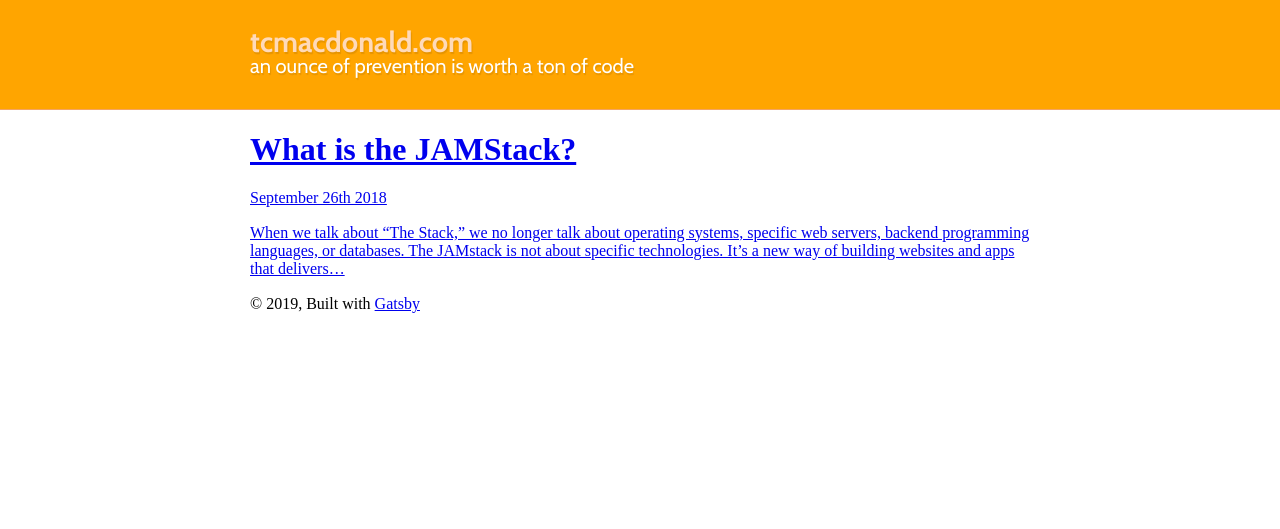
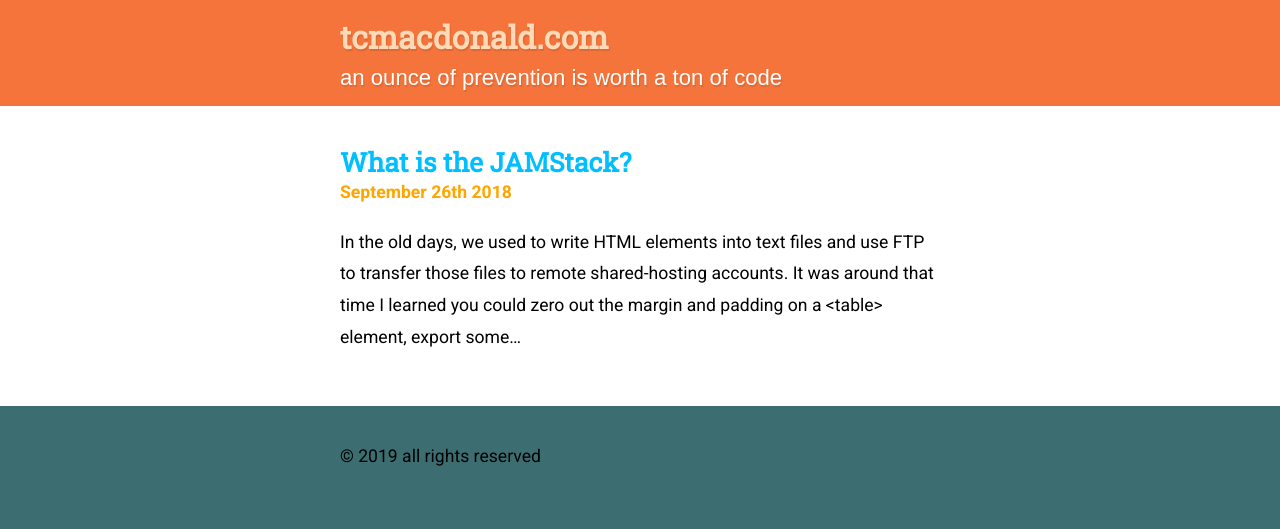
Before and after one commit to tcmacdonald/tcmacdonald-com, a Gatsby site: page / in a window 1280 px wide. Built offline with nearby package versions, Linux system fonts and the light colour scheme; Gatsby itself is replaced by a stand-in of ours.

Commit message:
Implement theme and other layout concerns

```diff
--- a/gatsby-config.js
+++ b/gatsby-config.js
@@ -33,11 +33,11 @@ module.exports = {
       options: {
         fonts: [
           {
-            family: `Slabo 27px`,
+            family: `Roboto Slab`,
             variants: [`400`],
           },
           {
-            family: `Cabin`,
+            family: `Roboto`,
             variants: [`400`, `700`],
           },
         ],
--- a/src/components/container.js
+++ b/src/components/container.js
@@ -3,10 +3,10 @@ import styled from "styled-components"
 
 const Wrapper = styled.div`
   margin: 0 auto;
-  max-width: 780px;
+  max-width: 600px;
   padding-left: 1em;
   padding-right: 1em;
-  @media (min-width: 780px) {
+  @media (min-width: 600px) {
     padding-left: 0;
     padding-right: 0;
   }
--- /dev/null
+++ b/src/components/global-styles.js
@@ -0,0 +1,39 @@
+import { createGlobalStyle } from "styled-components"
+import global from "./global-variables"
+
+export default createGlobalStyle`
+body {
+  background: ${global.colors.orange};
+  font-family: ${global.typography.base_font_family};
+  font-size: 110%;
+  line-height: 180%;
+}
+
+main {
+  background-color: white;
+  padding: 1em 0 2em;
+}
+
+footer {
+  padding: 2em 0 3em;
+}
+
+h1, h2 {
+  font-family: Roboto Slab, sans-serif;
+}
+
+a {
+  color: deepskyblue;
+  text-decoration: none;
+  &:hover {
+    text-decoration: underline;
+  }
+}
+
+blockquote {
+  margin: 0 0 2em;
+  padding: 0 1em;
+  border-left: 3px solid orange;
+  font-style: italic;
+}
+`
--- /dev/null
+++ b/src/components/global-variables.js
@@ -0,0 +1,24 @@
+const global = {
+  typography: {
+    base_font_family: "Roboto, sans-serif",
+    header_font: "boxed-regular-bold, sans-serif",
+    base_font_size: "16px",
+  },
+  colors: {
+    orange: "#3C6E71",
+    dark_green: "#242E32",
+  },
+  screen: {
+    mobile_max: "559px",
+    mobile: "600px",
+    mobile_max: "599px",
+    nav_max: "779px",
+    nav_min: "780px",
+    tablet: "900px",
+    tablet_max: "899px",
+    desktop_max: "1047px",
+    desktop: "1048px",
+  },
+}
+
+export default global
--- a/src/components/header.js
+++ b/src/components/header.js
@@ -5,30 +5,33 @@ import styled from "styled-components"
 import Container from "./container"
 
 const Wrapper = styled.header`
-  background: orange;
-  border-bottom: 1px solid SandyBrown;
-  margin-bottom: 1em;
+  background: #f4743b;
   font-size: 100%;
   a {
     font-size: 180%;
     color: PeachPuff;
     text-decoration: none;
-    font-family: Cabin, sans-serif;
+    font-family: Roboto Slab, sans-serif;
     font-weight: 900;
-    line-height: 70%;
+    line-height: 120%;
     text-shadow: 1px 2px 1px rgba(0, 0, 0, 0.1);
     small {
+      font-family: Cabin, sans-serif;
       display: block;
       color: #fff;
       font-weight: 400;
       font-size: 70%;
+    }
+    &:hover {
+      text-decoration: none;
+      color: white;
     }
   }
 `
 
 const Header = ({ siteTitle, subTitle }) => (
   <Wrapper>
-    <Container style={{ paddingTop: "2em", paddingBottom: "2em" }}>
+    <Container style={{ paddingTop: "1em", paddingBottom: "0.5em" }}>
       <Link to="/">
         {siteTitle}
         {subTitle && <small>{subTitle}</small>}
--- a/src/components/layout.js
+++ b/src/components/layout.js
@@ -10,6 +10,7 @@ import PropTypes from "prop-types"
 import { StaticQuery, graphql } from "gatsby"
 import Container from "./container"
 import Header from "./header"
+import GlobalStyles from "./global-styles"
 import "./layout.css"
 
 const Layout = ({ children }) => (
@@ -26,18 +27,19 @@ const Layout = ({ children }) => (
     `}
     render={data => (
       <>
+        <GlobalStyles />
         <Header
           siteTitle={data.site.siteMetadata.title}
           subTitle={data.site.siteMetadata.subtitle}
         />
-        <Container>
-          <main>{children}</main>
-          <footer>
-            © {new Date().getFullYear()}, Built with
-            {` `}
-            <a href="https://www.gatsbyjs.org">Gatsby</a>
-          </footer>
-        </Container>
+        <main>
+          <Container>{children}</Container>
+        </main>
+        <footer>
+          <Container>
+            &copy; {new Date().getFullYear()} all rights reserved
+          </Container>
+        </footer>
       </>
     )}
   />
--- /dev/null
+++ b/src/components/post.js
@@ -0,0 +1,29 @@
+import React, { Component } from "react"
+import { Link } from "gatsby"
+import styled from "styled-components"
+
+const Wrapper = styled.div`
+  h2 {
+    margin-bottom: 0;
+  }
+  > span {
+    font-weight: bold;
+    color: orange;
+  }
+`
+
+export default class Post extends Component {
+  render() {
+    return (
+      <Wrapper className="post-list">
+        <h2>
+          <Link to={this.props.slug} className="link">
+            {this.props.title}
+          </Link>
+        </h2>
+        <span>{this.props.date}</span>
+        {this.props.children}
+      </Wrapper>
+    )
+  }
+}
--- a/src/pages/index.js
+++ b/src/pages/index.js
@@ -1,6 +1,5 @@
 import React from "react"
-import { Link } from "gatsby"
-
+import Post from "../components/post"
 import Layout from "../components/layout"
 import SEO from "../components/seo"
 
@@ -10,13 +9,14 @@ const IndexPage = props => {
     <Layout>
       <SEO title="Home" keywords={[`gatsby`, `application`, `react`]} />
       {postList.edges.map(({ node }, i) => (
-        <Link to={node.fields.slug} className="link">
-          <div className="post-list">
-            <h1>{node.frontmatter.title}</h1>
-            <span>{node.frontmatter.date}</span>
-            <p>{node.excerpt}</p>
-          </div>
-        </Link>
+        <Post
+          key={i}
+          title={node.frontmatter.title}
+          slug={node.fields.slug}
+          date={node.frontmatter.date}
+        >
+          <p>{node.excerpt}</p>
+        </Post>
       ))}
     </Layout>
   )
--- a/src/pages/what-is-the-jamstack/index.md
+++ b/src/pages/what-is-the-jamstack/index.md
@@ -2,6 +2,38 @@
 title: "What is the JAMStack?"
 date: "2018-09-26"
 ---
+
+In the old days, we used to write HTML elements into text files and use FTP to transfer those files to remote shared-hosting accounts. It was around that time I learned you could zero out the margin and padding on a `<table>` element, export some slices in ImageReady and reconstruct your design piece by piece, right down to the very pixel. HomeSite 4.0 was my IDE and I can still hear that Ipswitch train-whistle off in the distance.
+
+But that development-process was all about brute-force. We were tightly coupling our presentation rules to our content which meant countless lines of duplication. Forget about maintainability, we mostly concerned with making sure the shopping cart worked or users could access the message boards.
+
+## Separation of Concerns
+
+Then came “the separation of presentation & content” and that shit blew my mind. Simply by abstracting styles to external stylesheets, developers could realize several benefits…
+
+- Increase maintainability of the design
+- Increase performance through client-side caching
+- Provide semantic context to the browser rendering the document
+
+It just made sense. Keep your concerns separate and save yourself a bunch of hassle. I spent hours tearing apart ZenGarden source code and following everything Eric Meyer or Jeffrey Zeldman did or said.
+
+## Second Verse, Same as the First
+
+Meanwhile, thanks to cheap shared hosting accounts PHP was all the rage. We started installing Wordpress & Joomla, Drupal & Magento. Tightly coupled applications, that is– applications who’s component parts are highly dependent upon one another, were popping up everywhere. Scale was hard, performance sucked and the presentation layer was almost always littered amongst the business logic.
+
+Not long after, Rails made its debut and the idea of an opinionated framework settled in. Once you learned to stop worrying and trust the convention, life got better. But RAD frameworks like Rails or Django suffered the same shortcoming… a tightly coupled set of services that presented tons of vulnerability and single-points of failure.
+
+Scale and performance are hard, applications need babysitters and dev-ops costs are not insignificant. And to make matters worse, as these applications age, most clients are not prepared for the long-term maintenance and support costs that come with operating a legacy monolithic application.
+
+## There is a Better Way
+
+What if I said you could ensure long-term maintainability of a website, increase performance and scalability all while reducing vulnerabilities and costs for both initial development _and_ infrastructure. Sounds crazy right? Meet the JAMStack.
+
+Much like the collective “oh shit” moment we all suffered when Zeldman told us to separate our front-end concerns, the JAMStack encourages us to do the same on the back-end. Decouple and profit.
+
+# What is the JAMStack?
+
+The JAMStack is more of a philosophy than anything. Its a set of principles that when adhered to, can deliver myriad benefit with negligible cost.
 
 > When we talk about “The Stack,” we no longer talk about operating systems, specific web servers, backend programming languages, or databases. The JAMstack is not about specific technologies. It’s a new way of building websites and apps that delivers better performance, higher security, lower cost of scaling, and a better developer experience. – https://jamstack.org/
 
```
